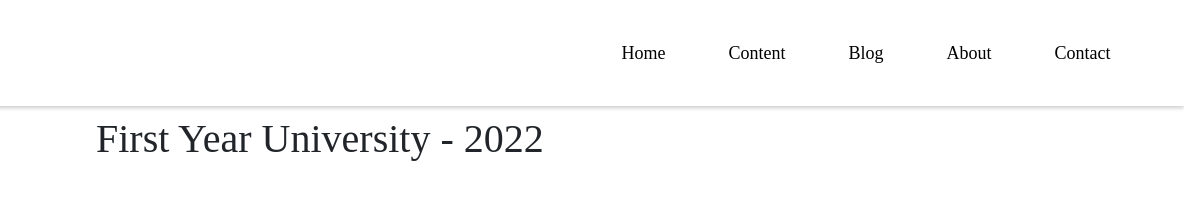
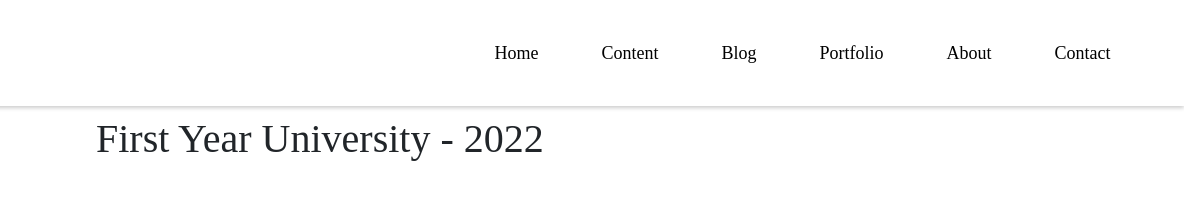
Before and after one commit to WoohyunJeon/WoohyunJeon.github.io, a plain HTML site: page content.html in a window 1280 px wide. Shown: the top 201 px of the page, 96-1280 px from the left. Drawn offline with nearby package versions, Linux system fonts and the light colour scheme.

Commit message:
bugfix 2.3 minor addition to fix general navigation

```diff
--- a/content.html
+++ b/content.html
@@ -146,6 +146,9 @@
             <a href="blogs.html">
                 Blog
             </a>
+            <a href="portfolio.html">
+                Portfolio
+            </a>
             <a href="about.html">
                 About
             </a>
@@ -201,7 +204,8 @@
                 style="height: 50%; width:100%; object-fit: cover;">
             <div class="card-padding">
                 <h3><b>PHY180: Classical Mechanics - Pendulum Report</b></h3>
-                <p>A fun little term-long experiment-project that focuses on analyzing the motion of a pendulum. Served as
+                <p>A fun little term-long experiment-project that focuses on analyzing the motion of a pendulum. Served
+                    as
                     practice for using LaTeX and covers review of decaying harmonic motion.
                 </p>
                 <a href="notes\uni notes\Y1\PHY180 Pendulum Report\Report.pdf" class="button">Download</span></a>
```
Also changed, not shown: about.html (+3 -0 lines), blogs.html (+3 -0 lines), contacts.html (+3 -0 lines), index.html (+3 -0 lines).
